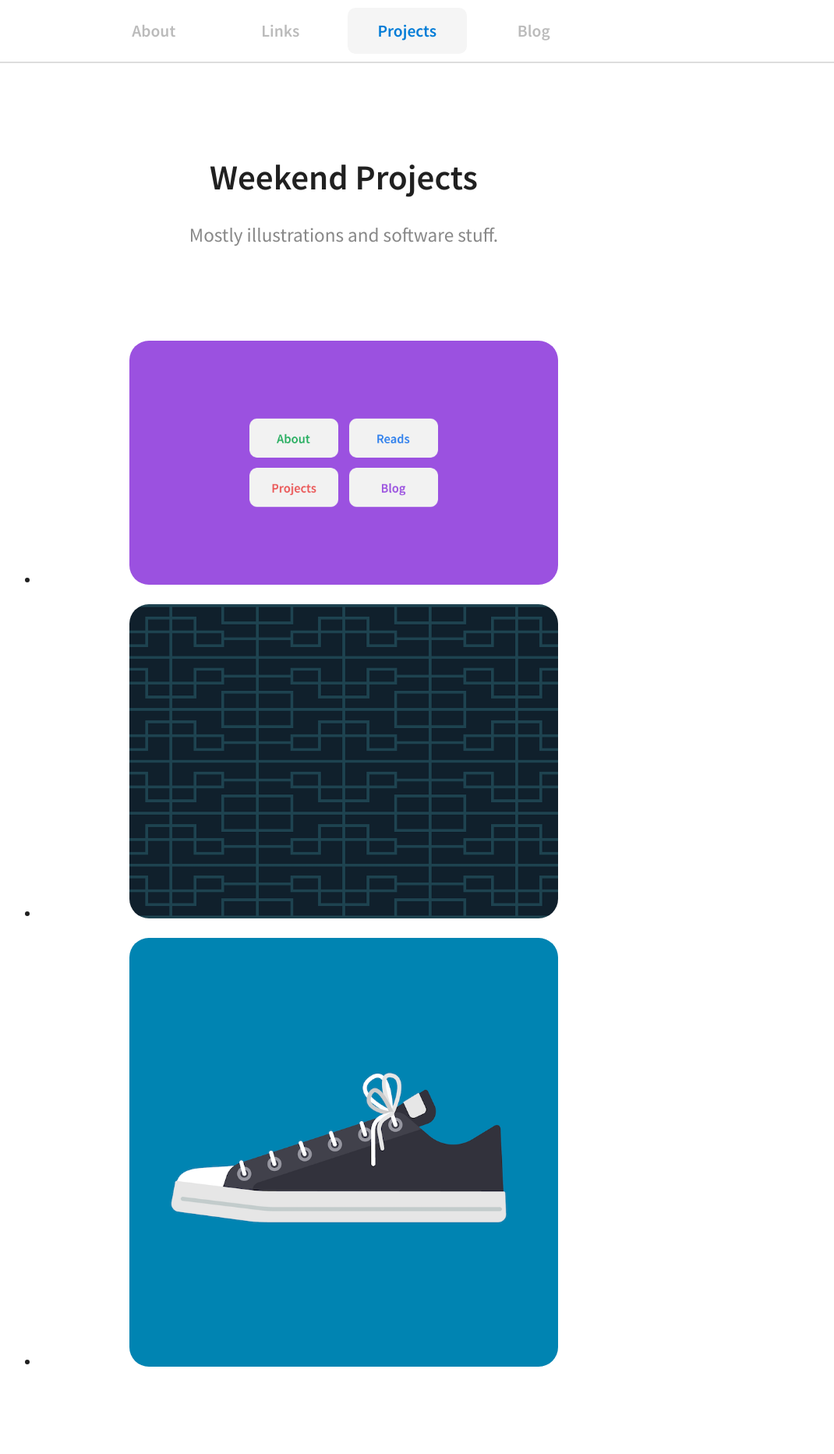
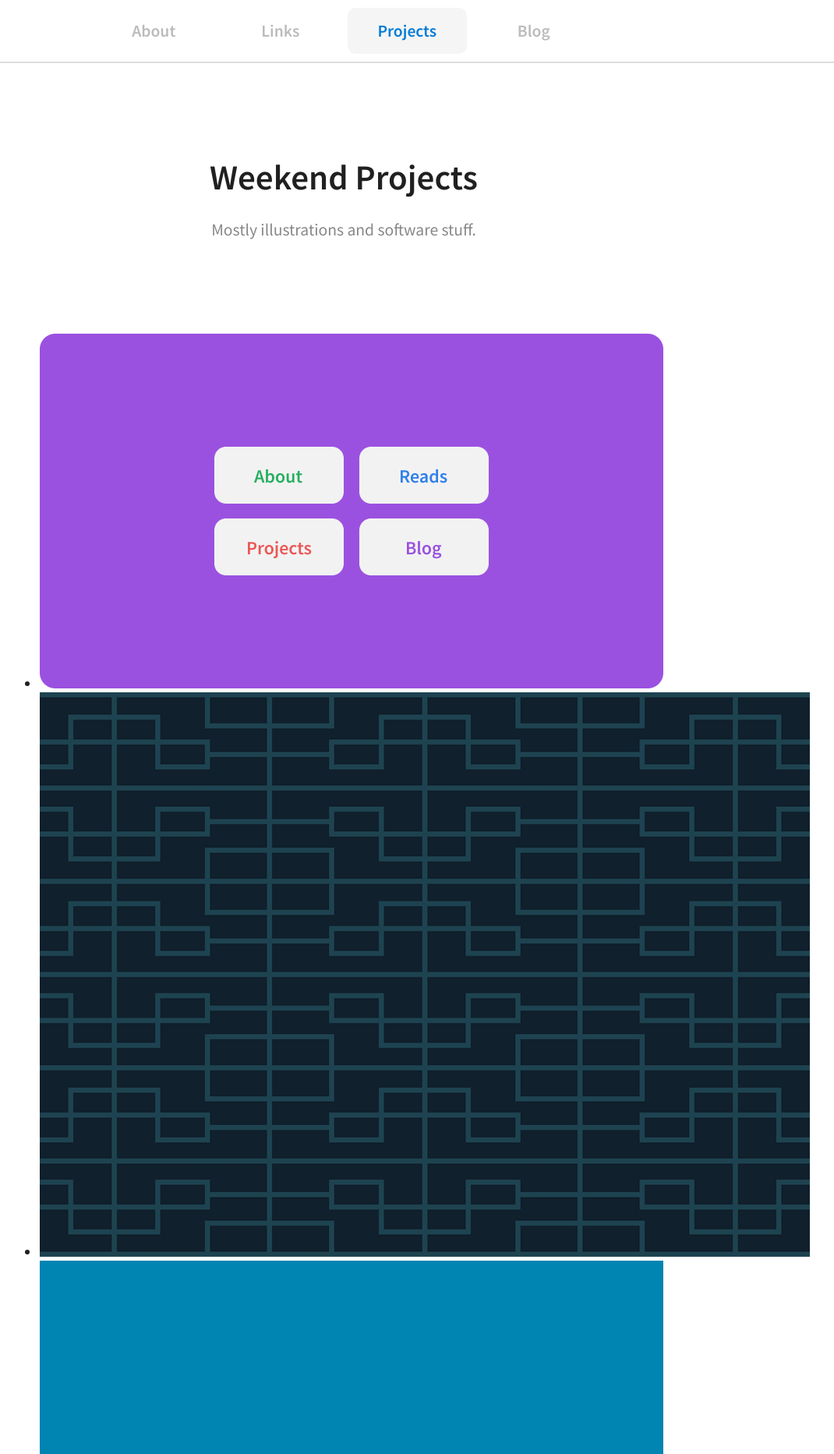
Before and after one commit to rskhor/website, a Jekyll site: the page built from projects.html, in a window 1280 px wide. Shown: the top 1865 px of the page at 78% size, without its empty margins (199-1269 px from the left). Built offline with Jekyll 4.4.1, drawn with Linux system fonts in a browser that asks for light colours.

Commit message:
Refactor

```diff
--- a/_includes/header-bar.html
+++ b/_includes/header-bar.html
@@ -1,5 +1,5 @@
 <nav>
-  <ul class="header-bar-buttons-centraliser">
+  <ul class="header-bar-buttons-centralizer">
     {% for button in site.data.sitemap %}
 
       <li class="header-bar-button">
--- a/_sass/header-bar.scss
+++ b/_sass/header-bar.scss
@@ -4,7 +4,7 @@
   box-shadow: 0px 2px #DDDDDD;
 }
 
-.header-bar-buttons-centraliser {
+.header-bar-buttons-centralizer {
   display: flex;
   justify-content: center;
 
@@ -50,7 +50,7 @@
     box-shadow: 0px 1px #DDDDDD;
   }
 
-  .header-bar-buttons-centraliser {
+  .header-bar-buttons-centralizer {
     max-width: 800px;
   }
 
--- a/_sass/skeleton.scss
+++ b/_sass/skeleton.scss
@@ -10,7 +10,7 @@
 
   color: #202020;
 
-  // border: 0.25px dashed blue;
+  // border: 1px dashed blue;
 }
 
 .skeleton-width-constrainer {
@@ -36,7 +36,7 @@
 .skeleton-subtitle {
   margin-top: 1.2em;
 
-  font-size: 1.4em;
+  font-size: 1.2em;
   font-weight: 400;
 
   text-align: center;
@@ -117,16 +117,16 @@
   padding: 10px;
 }
 
-img {
-  display: block;
-
-  width: 550px;
-  max-width: 100%;
-
-  margin: 1.4em auto 0em auto;
-
-  border-radius: 25px;
-}
+// img {
+//   display: block;
+//
+//   width: 550px;
+//   max-width: 100%;
+//
+//   margin: 1.4em auto 0em auto;
+//
+//   border-radius: 25px;
+// }
 
 hr {
   border: 2px solid #EEEEEE;
```
